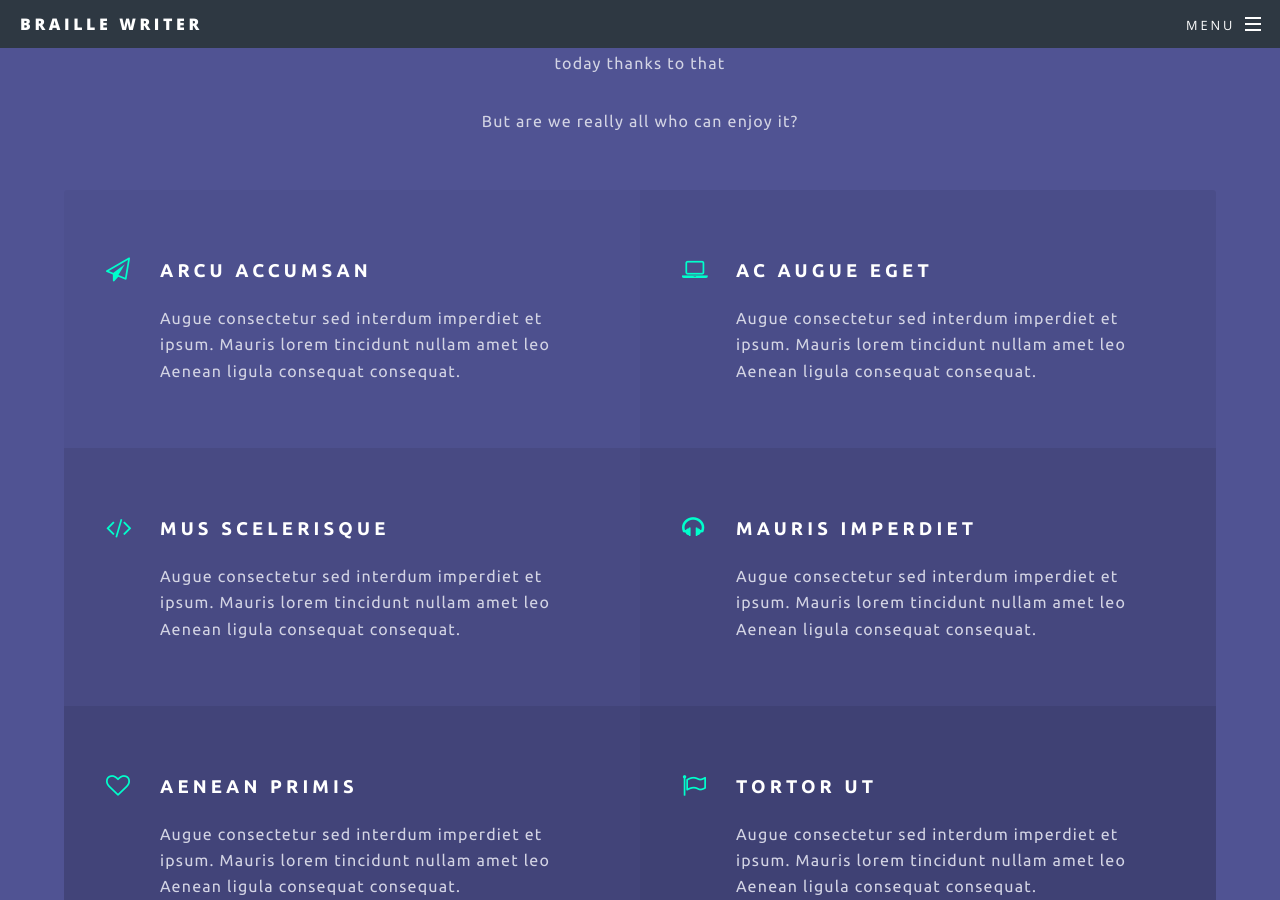
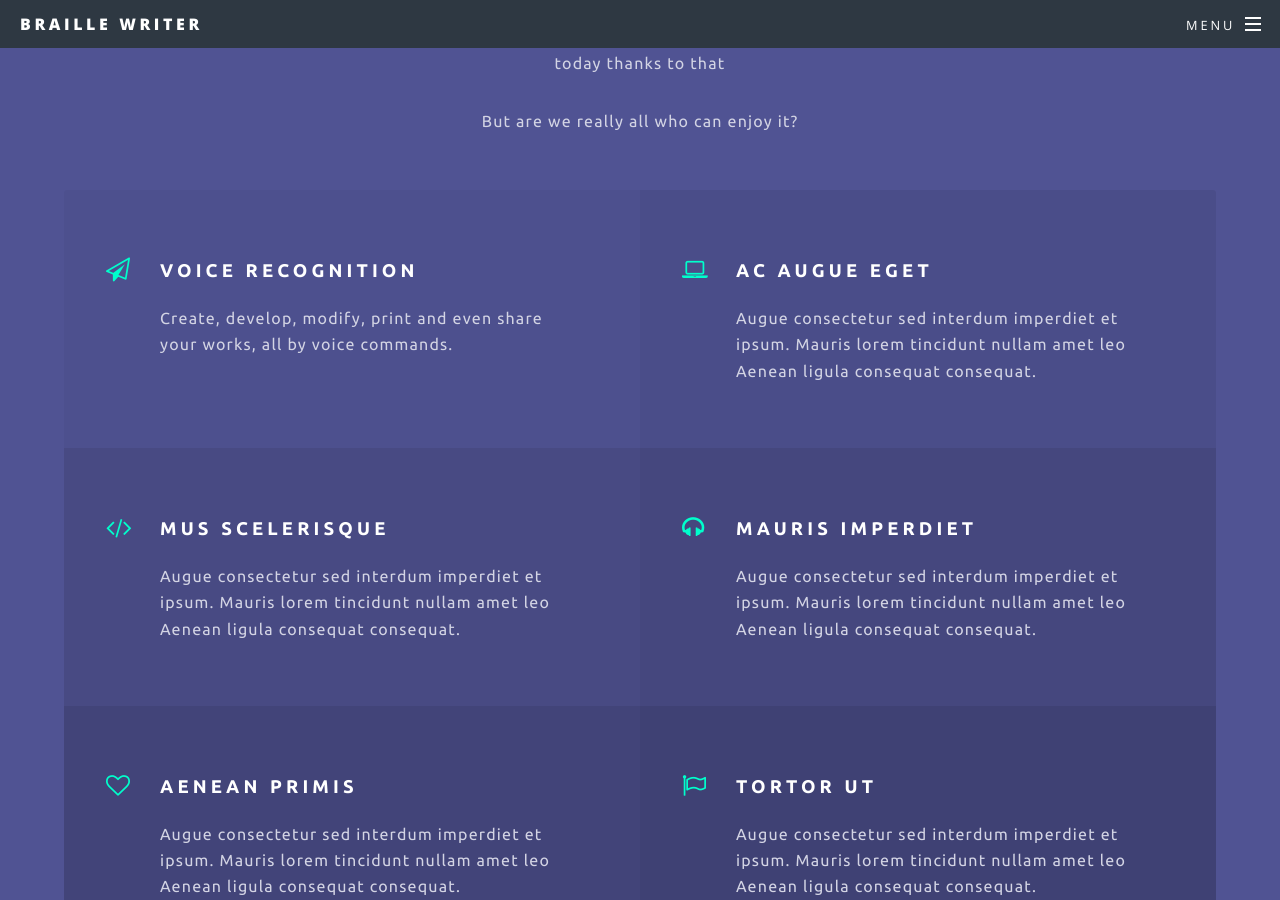
Before and after one commit to Rebecasarai/Braille-Writer, a Jekyll site: the page built from index.html, in a window 1280 px wide and 900 px high, scrolled down 2853 px. Built offline with Jekyll 4.4.1, drawn with Linux system fonts in a browser that asks for light colours.

Commit message:
Update index.html

```diff
--- a/index.html
+++ b/index.html
@@ -66,8 +66,8 @@ layout: landing
 							</header>
 							<ul class="features">
 								<li class="icon fa-paper-plane-o">
-									<h3>Arcu accumsan</h3>
-									<p>Augue consectetur sed interdum imperdiet et ipsum. Mauris lorem tincidunt nullam amet leo Aenean ligula consequat consequat.</p>
+									<h3>Voice Recognition</h3>
+									<p>Create, develop, modify, print and even share your works, all by voice commands.</p>
 								</li>
 								<li class="icon fa-laptop">
 									<h3>Ac Augue Eget</h3>
```
